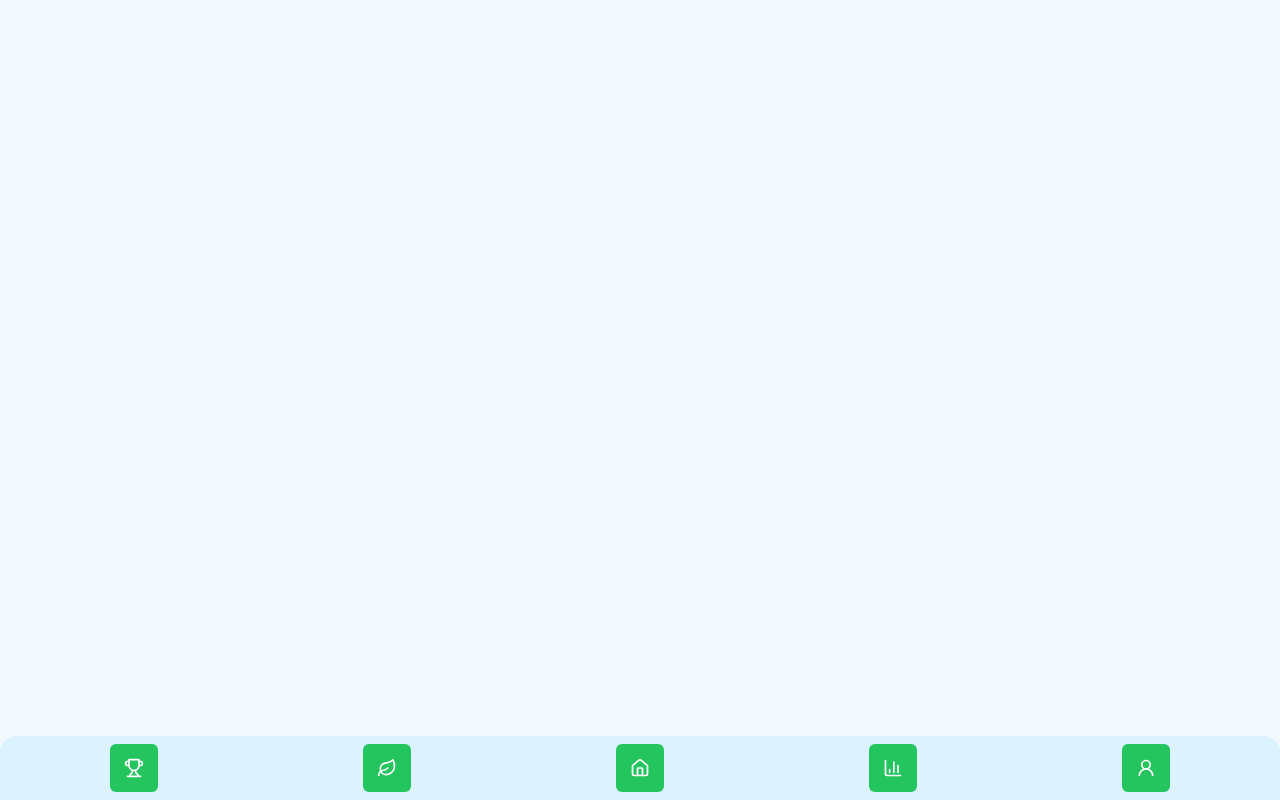
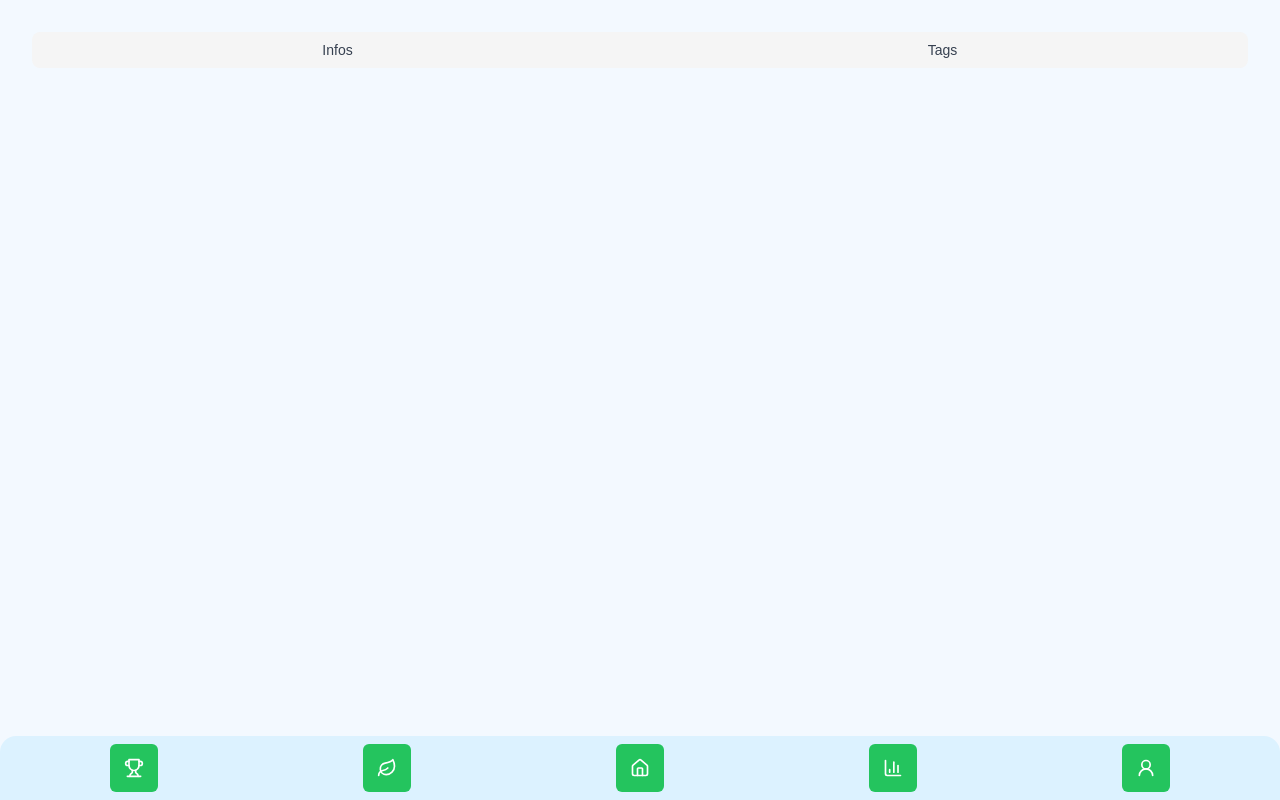
Before and after one commit to WildCodeSchool/2024-09-wns-jaune-ecochallenges, a React (Vite) app in the folder frontend/: page /action/new in a window 1280 px wide. Built offline with nearby package versions, Linux system fonts and the light colour scheme.

Commit message:
setting up the zod scheme and global form structure

```diff
--- a/frontend/src/components/forms/action/ActionForm.tsx
+++ b/frontend/src/components/forms/action/ActionForm.tsx
@@ -1,3 +1,76 @@
+import { Form } from 'react-router-dom';
+import { z } from 'zod';
+import { Tabs, TabsContent, TabsList, TabsTrigger } from '@/components/ui';
+import { useForm } from 'react-hook-form';
+import { zodResolver } from '@hookform/resolvers/zod';
+import { Step1Init, Step2Tags } from '@/components/forms/action';
+
+const formSchema = z.object({
+  name: z
+    .string()
+    .min(1, {
+      message:
+        'Vous devez obligatoirement nommer votre eco-geste pour le créer',
+    })
+    .max(100, {
+      message: 'Le nom de votre eco-geste ne doit pas dépasser 100 caractères',
+    }),
+  description: z
+    .string()
+    .min(1, {
+      message:
+        'Vous devez obligatoirement décrire votre eco-geste pour le créer',
+    })
+    .max(300, {
+      message:
+        'La description de votre eco-geste ne doit pas dépasser 300 caractères',
+    }),
+  requires_view: z.boolean({
+    required_error:
+      'Vous devez obligatoirement choisir si votre eco-geste nécessitera une validation externe ou non',
+  }),
+  level: z.number({
+    required_error:
+      'Vous devez obligatoirement choisir le niveau de difficulté de réalisation de votre eco-geste',
+  }),
+  icon: z.string({}),
+  time: z.number({
+    required_error:
+      'Vous devez obligatoirement indiquer le temps de réalisation de votre eco-geste',
+  }),
+});
+
+type FormType = z.infer<typeof formSchema>;
+
 export const ActionForm = () => {
-  return <div></div>;
+  const form = useForm<FormType>({
+    resolver: zodResolver(formSchema),
+    defaultValues: {
+      name: '',
+      description: '',
+      requires_view: false,
+      level: 1,
+      icon: 'leaf',
+      time: 0,
+    },
+  });
+  return (
+    <Form {...form}>
+      <form className="relative">
+        <Tabs>
+          <TabsList className="w-full">
+            <TabsTrigger value="step1">Infos</TabsTrigger>
+            <TabsTrigger value="step2">Tags</TabsTrigger>
+          </TabsList>
+
+          <TabsContent value="step1" className="space-y-4">
+            <Step1Init />
+          </TabsContent>
+          <TabsContent value="step2" className="">
+            <Step2Tags />
+          </TabsContent>
+        </Tabs>
+      </form>
+    </Form>
+  );
 };
--- a/frontend/src/components/forms/action/Step1-Init.tsx
+++ b/frontend/src/components/forms/action/Step1-Init.tsx
@@ -0,0 +1,11 @@
+import { useFormContext } from 'react-hook-form';
+
+export const Step1Init = () => {
+  const form = useFormContext();
+
+  return (
+    <>
+      <p>working</p>
+    </>
+  );
+};
--- a/frontend/src/components/forms/action/Step2-Tags.tsx
+++ b/frontend/src/components/forms/action/Step2-Tags.tsx
@@ -0,0 +1,11 @@
+import { useFormContext } from 'react-hook-form';
+
+export const Step2Tags = () => {
+  const form = useFormContext();
+
+  return (
+    <>
+      <p>working</p>
+    </>
+  );
+};
```
